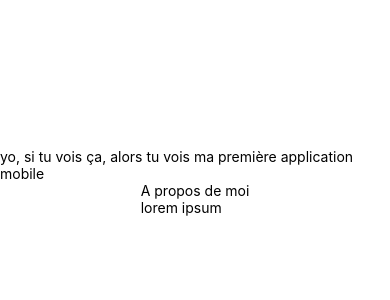
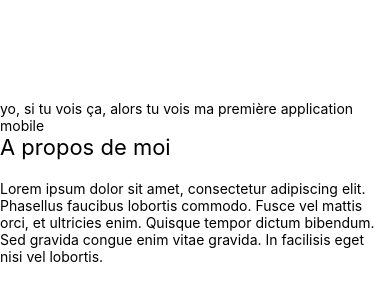
Before and after one commit to Phiphilio/monAppMeteo, a React Native app in the folder weatherPhil/: screen / in a window 390 px wide. Shown: the part 240-540 px from the top of the page. Built offline with nearby package versions, Linux system fonts and the light colour scheme.

Commit message:
mise en place des premiers styles

```diff
--- a/weatherPhil/composants/about.js
+++ b/weatherPhil/composants/about.js
@@ -1,15 +1,27 @@
 import React from "react";
-import {View,Text} from "react-native";
+import { StyleSheet,View,Text} from "react-native";
 
 export default function About () {
 
     return (
 
         <View>
-        <Text>A propos de moi</Text>
-        <Text>lorem ipsum</Text>
+        <Text style={styles.titre}>A propos de moi</Text>
+        <Text>Lorem ipsum dolor sit amet, consectetur adipiscing elit. Phasellus faucibus lobortis commodo. Fusce vel mattis orci, et ultricies enim. Quisque tempor dictum bibendum. Sed gravida congue enim vitae gravida. In facilisis eget nisi vel lobortis. </Text>
 
         </View>
         )
+}
 
-}
+const styles = StyleSheet.create({
+
+    titre :{
+        marginBottom : 20,
+        fontSize : 22
+        },
+
+    view : {
+    margin : 20
+    }
+
+    })
```
